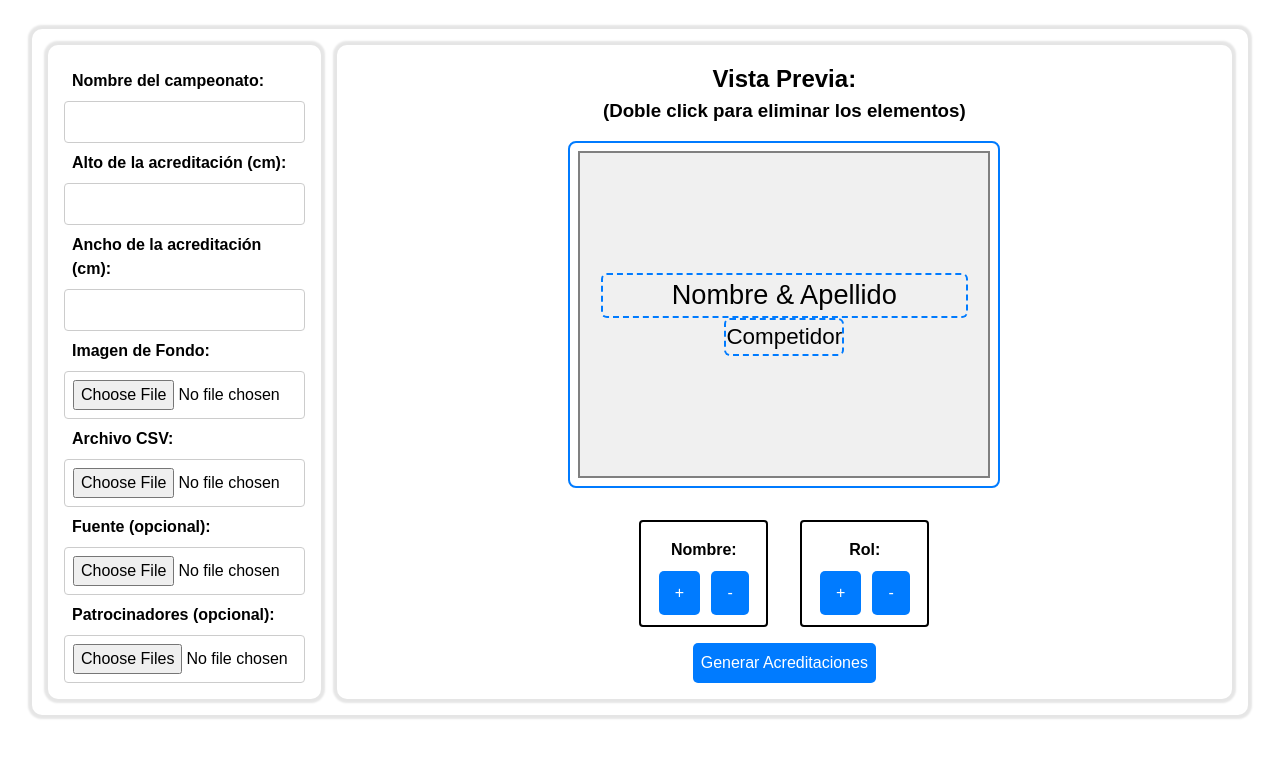
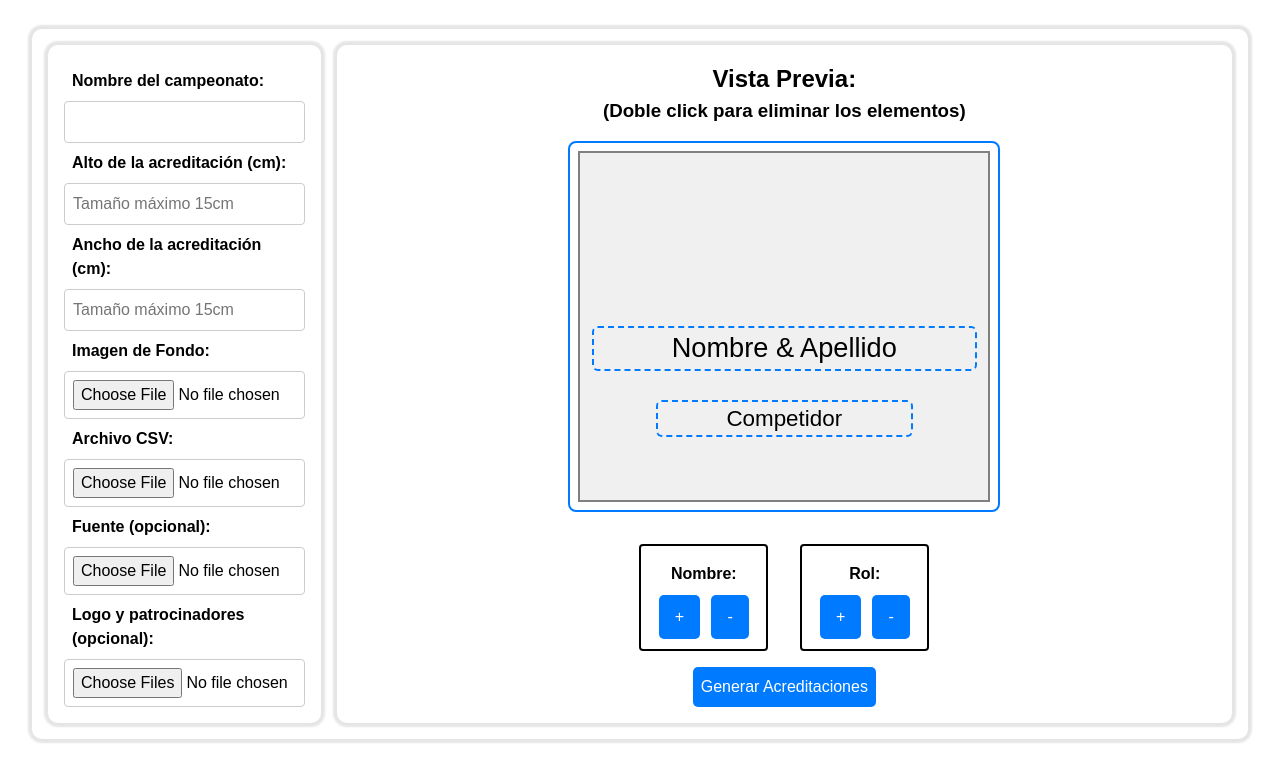
Before and after one commit to manurubik/accreditation-generator, a website: page index.html in a window 1280 px wide. Shown: the part 67-838 px from the top of the page. Before the commit the page ends 814 px from the top, so only its background shows below. Drawn offline with nearby package versions, Linux system fonts and the light colour scheme; files that its build step writes are made by us from their sources; a script that the page names is missing.

Commit message:
Minor bugs fixed

```diff
--- a/app/js/main.js
+++ b/app/js/main.js
@@ -312,7 +312,9 @@ nombreOpenInput.addEventListener("input", function () {
   añadirNombre.style.display = nombreCampeonato ? "inline-block" : "none";
 });
 
-añadirNombre.addEventListener("click", function (e) {
+añadirNombre.addEventListener("click", añadirTitulo);
+
+function añadirTitulo(e) {
   e.preventDefault();
   // Crear un nuevo elemento .draggable
   const nuevoTitulo = document.getElementById("texto-titulo");
@@ -330,8 +332,7 @@ añadirNombre.addEventListener("click", function (e) {
 
   controlTitulo.style.display = "flex";
   añadirNombre.style.display = "none";
-});
-
+}
 // Obtener referencias a los botones de aumentar y disminuir tamaño del título
 let tituloIncreaseBtn = document.getElementById("titulo-increase");
 let tituloDecreaseBtn = document.getElementById("titulo-decrease");
--- a/app/scss/_mobile.scss
+++ b/app/scss/_mobile.scss
@@ -23,13 +23,15 @@
   }
 
   #texto-nombre {
-    font-size: 1.45em;
-    width: 90%;
+    font-size: 1.4em;
   }
 
   #texto-rol {
     font-size: 1rem;
-    width: 50%;
+  }
+
+  #texto-titulo {
+    font-size: 1.7rem;
   }
 
   .controls {
--- a/app/scss/_vistaPrevia.scss
+++ b/app/scss/_vistaPrevia.scss
@@ -19,8 +19,10 @@
   position: relative;
   padding: 0.5rem;
   display: flex;
-  height: 100%;
+  height: 80%;
   width: 50%;
+  max-width: 35rem;
+  max-height: 35rem;
 }
 
 #vista-previa {
@@ -37,6 +39,7 @@
 }
 
 .draggable {
+  position: absolute;
   display: flex;
   align-items: center;
   place-content: center;
@@ -52,14 +55,19 @@
 #texto-nombre {
   font-size: 1.7rem;
   width: 90%;
+  top: 50%;
 }
 
 #texto-rol {
   font-size: 1.4rem;
+  width: 60%;
+  top: 70%;
 }
 
 #texto-titulo {
   font-size: 2rem;
+  width: 90%;
+  top: 20%;
 }
 
 #controls {
--- a/index.html
+++ b/index.html
@@ -19,9 +19,23 @@
           Añadir
         </button>
         <label for="alto">Alto de la acreditación (cm):</label>
-        <input type="number" id="alto" name="alto" step="0.1" required />
+        <input
+          type="number"
+          id="alto"
+          name="alto"
+          step="0.1"
+          required
+          placeholder="Tamaño máximo 15cm"
+        />
         <label for="ancho">Ancho de la acreditación (cm):</label>
-        <input type="number" id="ancho" name="ancho" step="0.1" required />
+        <input
+          type="number"
+          id="ancho"
+          name="ancho"
+          step="0.1"
+          required
+          placeholder="Tamaño máximo 15cm"
+        />
         <label for="imagen">Imagen de Fondo:</label>
         <input type="file" id="imagen" accept="image/*" required />
         <button id="eliminar-imagen" class="botonForm" style="display: none">
@@ -37,7 +51,7 @@
         <button id="eliminar-fuente" class="botonForm" style="display: none">
           Eliminar
         </button>
-        <label for="patrocinadores">Patrocinadores (opcional):</label>
+        <label for="patrocinadores">Logo y patrocinadores (opcional):</label>
         <input type="file" id="patrocinadores" accept="image/*" multiple />
         <button
           id="eliminar-patrocinadores"
```
Also changed, not shown: dist/css/styles.css, dist/js/main.js.
